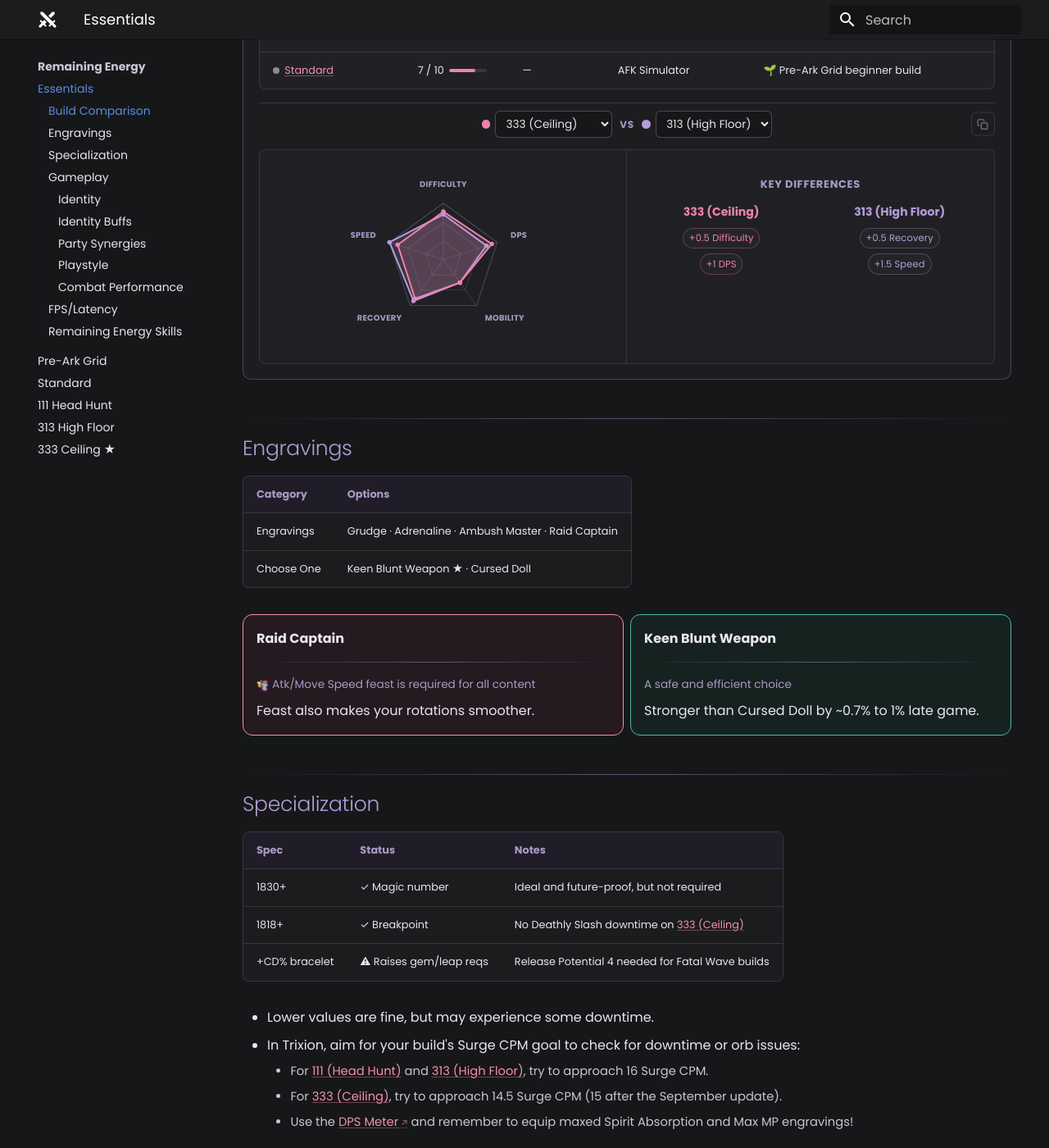
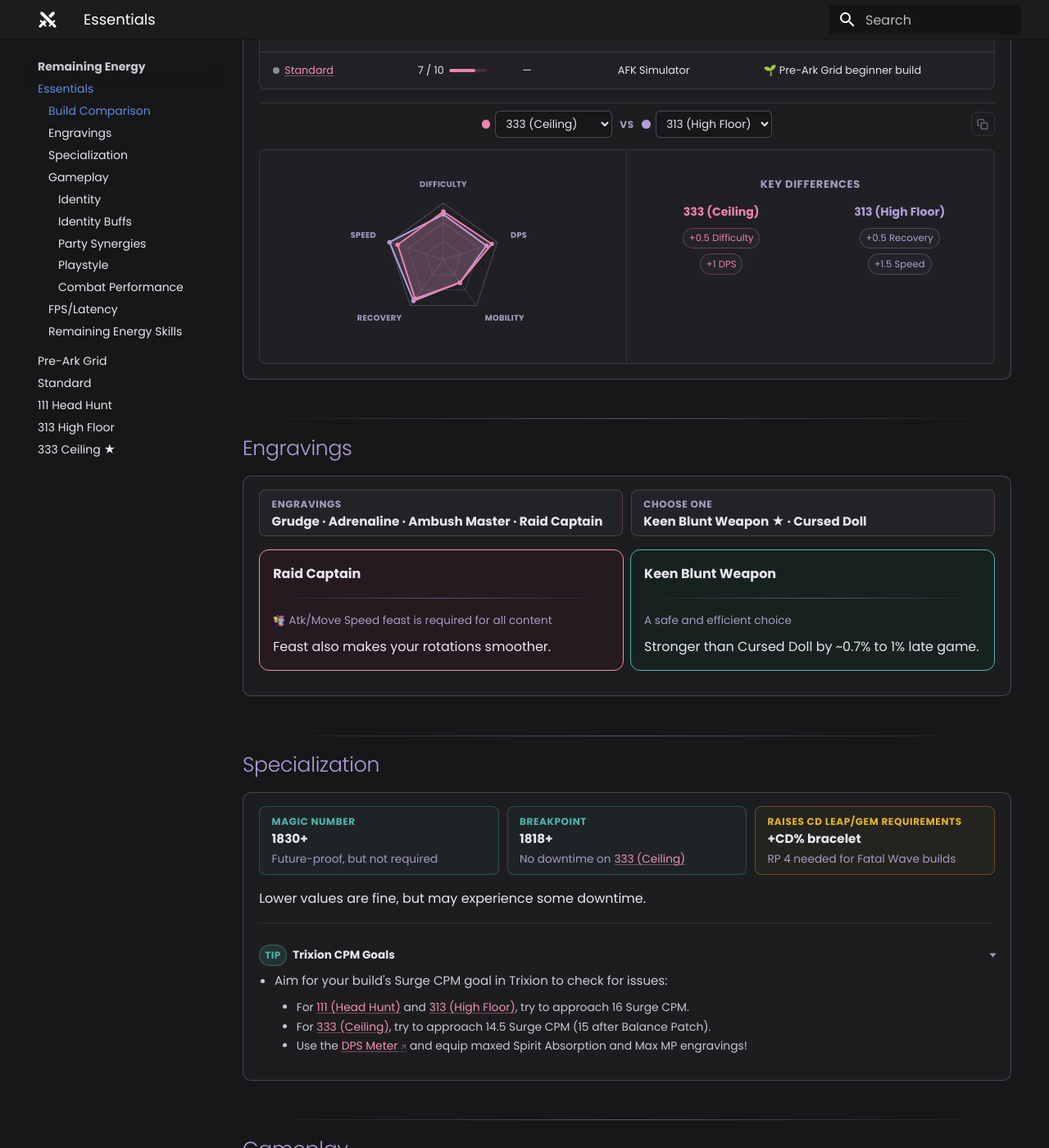
Before and after one commit to interlockme/deathblade, an MkDocs documentation site: the page built from docs/remaining-energy/essentials.md, in a window 1280 px wide and 1400 px high, scrolled down 1004 px. Shown: the whole window at 82% size. Built offline with MkDocs 1.6.1 and Material for MkDocs 9.7.7, drawn with Linux system fonts in a browser that asks for light colours; plug-ins that fetch from the network failed and are left out.

Commit message:
just engravings left

```diff
--- a/docs/remaining-energy/essentials.md
+++ b/docs/remaining-energy/essentials.md
@@ -76,10 +76,12 @@ Azena's Blessing (P2W)
 
 ## Engravings
 
-| Category | Options |
-|---|---|
-| Engravings | Grudge · Adrenaline · Ambush Master · Raid Captain |
-| Choose One | Keen Blunt Weapon ★ · Cursed Doll |
+<div class="setup-panel" data-accent="lavender" markdown>
+
+<div class="build-stats engraving-summary" markdown>
+<div class="stat"><span class="stat-label">Engravings</span><span class="stat-value">Grudge · Adrenaline · Ambush Master · Raid Captain</span></div>
+<div class="stat"><span class="stat-label">Choose One</span><span class="stat-value">Keen Blunt Weapon ★ · Cursed Doll</span></div>
+</div>
 
 <div class="grid cards engraving-cards" markdown>
 
@@ -103,19 +105,41 @@ Azena's Blessing (P2W)
 
 </div>
 
+</div>
+
 ## Specialization
 
-| Spec | Status | Notes |
-|---|---|---|
-| 1830+ | ✓ Magic number | Ideal and future-proof, but not required |
-| 1818+ | ✓ Breakpoint | No Deathly Slash downtime on [333 (Ceiling)](333-ceiling.md) |
-| +CD% bracelet | ⚠ Raises gem/leap reqs | Release Potential 4 needed for Fatal Wave builds |
+<div class="setup-panel" data-accent="lavender" markdown>
 
-- Lower values are fine, but may experience some downtime.
-- In Trixion, aim for your build's Surge CPM goal to check for downtime or orb issues:
+<div class="build-stats spec-breakpoints" markdown>
+<div class="stat" data-kind="good" markdown="span">
+<span class="stat-label">Magic Number</span><span class="stat-value">1830+</span><span class="food-req">Future-proof, but not required</span>
+</div>
+<div class="stat" data-kind="good" markdown="span">
+<span class="stat-label">Breakpoint</span><span class="stat-value">1818+</span><span class="food-req">No downtime on [333 (Ceiling)](333-ceiling.md)</span>
+</div>
+<div class="stat" data-kind="warn" markdown="span">
+<span class="stat-label">Raises CD leap/gem Requirements</span><span class="stat-value">+CD% bracelet</span><span class="food-req">RP 4 needed for Fatal Wave builds</span>
+</div>
+</div>
+
+Lower values are fine, but may experience some downtime.
+
+<div class="setup-notes" markdown>
+
+<details class="setup-note" data-kind="tip" open markdown>
+<summary><span class="setup-note-tag">Tip</span>Trixion CPM Goals<span class="setup-note-arrow"></span></summary>
+
+- Aim for your build's Surge CPM goal in Trixion to check for issues:
     - For [111 (Head Hunt)](111-head-hunt.md) and [313 (High Floor)](313-high-floor.md), try to approach 16 Surge CPM.
-    - For [333 (Ceiling)](333-ceiling.md), try to approach 14.5 Surge CPM (15 after the September update).
-    - Use the [DPS Meter](https://github.com/snoww/loa-logs) and remember to equip maxed Spirit Absorption and Max MP engravings!
+    - For [333 (Ceiling)](333-ceiling.md), try to approach 14.5 Surge CPM (15 after Balance Patch).
+    - Use the [DPS Meter](https://github.com/snoww/loa-logs) and equip maxed Spirit Absorption and Max MP engravings!
+
+</details>
+
+</div>
+
+</div>
 
 ## Gameplay
 
```
Also changed, not shown: docs/surge/essentials.md (+11 -7 lines), docs/stylesheets/extra.css.
